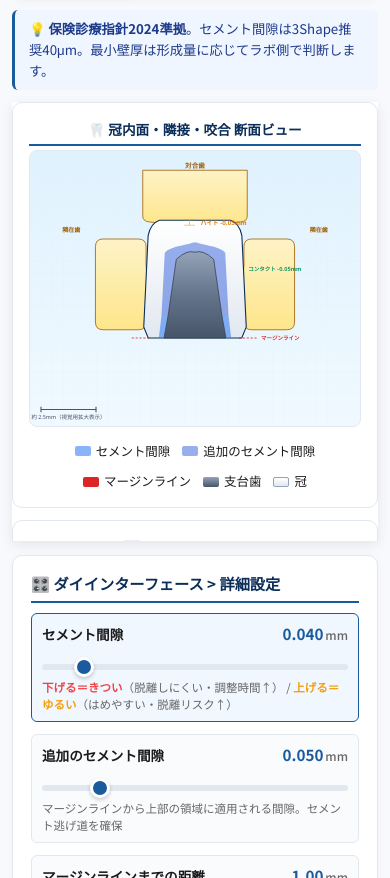
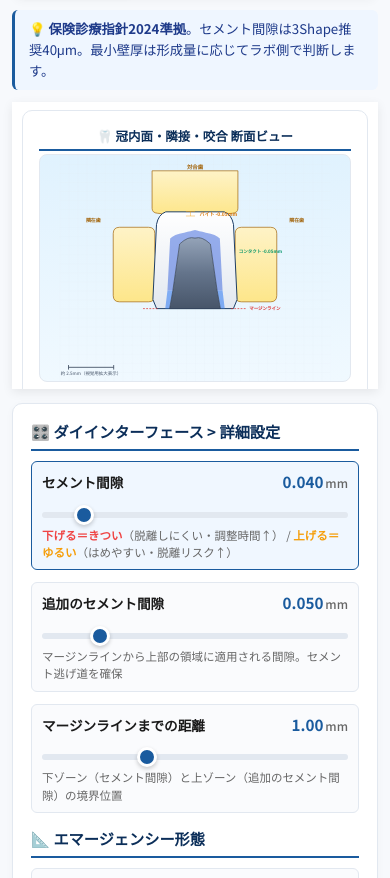
Before and after one commit to Ceramicadentallaboratory/ceramica-cad-sim, a plain HTML site: page index.html in a window 390 px wide. Shown: the part 222-1100 px from the top of the page. Drawn offline with Linux system fonts and the light colour scheme.

Commit message:
Mobile: shrink sticky viz to 34vh so controls have room

```diff
--- a/index.html
+++ b/index.html
@@ -131,31 +131,31 @@ body {
 }
 @media (max-width: 900px) {
   .layout { grid-template-columns: 1fr; }
-  /* On mobile, put visualization on top and make it sticky so it stays
-     visible while scrolling the controls below. */
+  /* On mobile, put visualization on top and make it sticky — but compact,
+     so controls have room to breathe. */
   .viz-panel {
     order: -1;
     position: sticky;
     top: 0;
     z-index: 20;
-    max-height: 52vh;
+    max-height: 34vh;
     overflow: hidden;
     background: var(--panel);
-    box-shadow: 0 4px 12px rgba(0,0,0,0.08);
+    box-shadow: 0 3px 10px rgba(0,0,0,0.08);
+    padding: 8px 10px;
   }
   .viz-panel .viz-main h2 {
-    font-size: 0.85rem;
-    padding-bottom: 4px;
-    margin-bottom: 4px;
+    font-size: 0.78rem;
+    padding-bottom: 3px;
+    margin-bottom: 3px;
   }
   .viz-svg {
-    max-height: 42vh;
+    max-height: 27vh;
     width: 100%;
   }
-  /* Give the controls panel breathing room so first slider isn't hidden */
-  .panel {
-    scroll-margin-top: 54vh;
-  }
+  .panel { scroll-margin-top: 36vh; }
+  /* Hide optional ratings panel on mobile to save room */
+  .ratings-panel { display: none; }
 }
 
 .panel {
```
